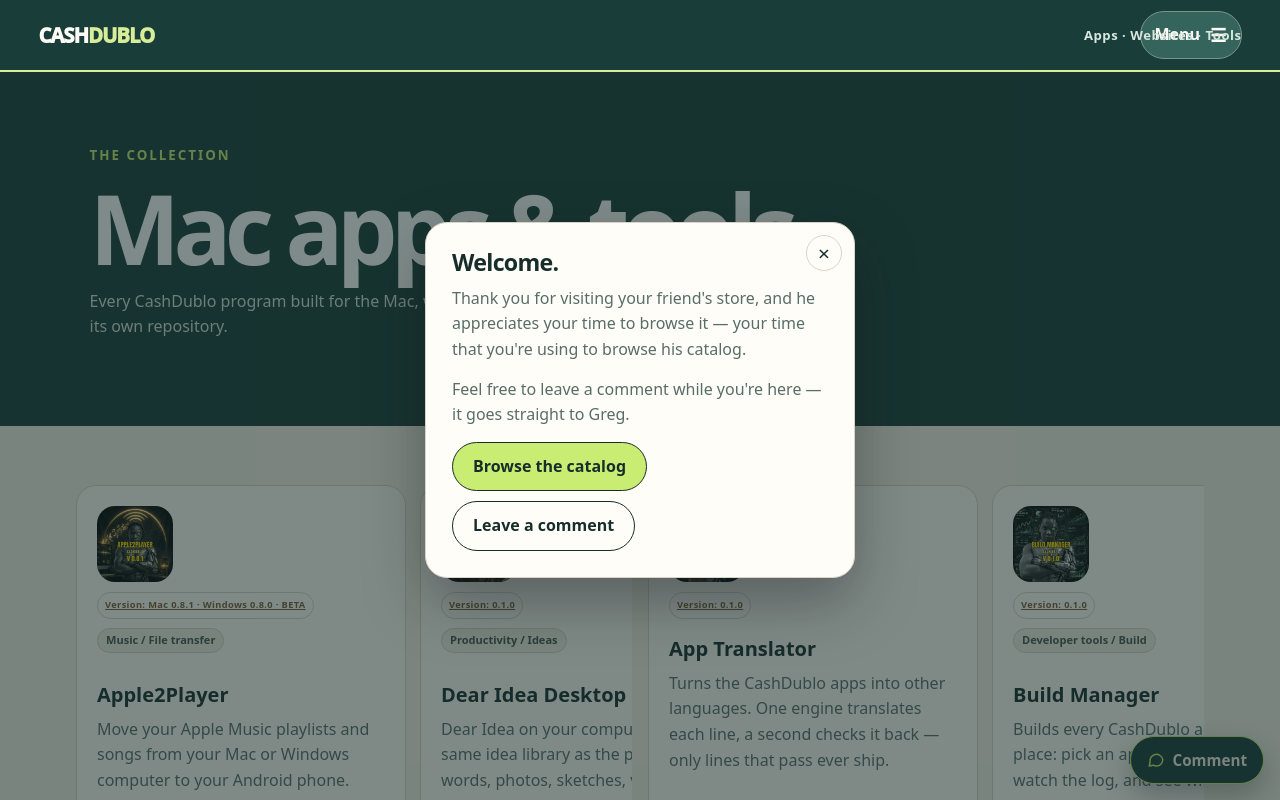
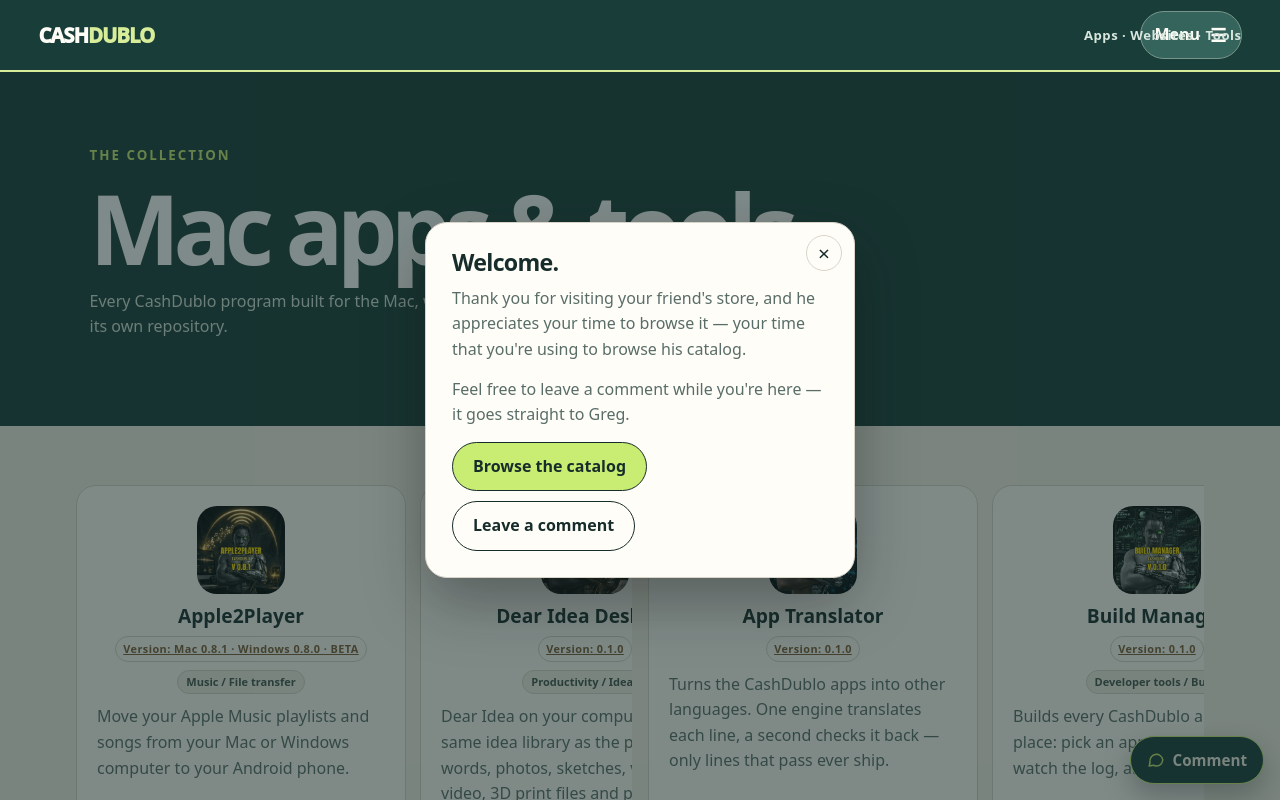
Before and after one commit to BigOdom1984/BigOdom1984.github.io, a plain HTML site: page mac.html in a window 1280 px wide. Shown: the top 800 px of the page. Drawn offline with Linux system fonts and the light colour scheme.

Commit message:
Apply shared vertical app-card layout across catalogue pages

```diff
--- a/assets/site-enhancements.css
+++ b/assets/site-enhancements.css
@@ -62,3 +62,112 @@ input,select,textarea,button{max-width:100%;font:inherit}
 .cd-app-icon-frame>img{display:block;max-width:100%;height:auto}
 .cd-app-icon-frame[data-build-status="red"]::after{content:"UNDER CONSTRUCTION";position:absolute;left:-5%;right:-5%;bottom:8%;z-index:2;padding:5px 3px;background:#f2c94c;color:#172d2b;border:1px solid #172d2b;border-radius:4px;text-align:center;font-size:clamp(7px,1.1vw,10px);line-height:1.15;font-weight:950;letter-spacing:.035em;white-space:normal;box-shadow:0 1px 4px #0005;pointer-events:none}
 .cd-app-icon-frame[data-build-status="green"]::after,.cd-app-icon-frame[data-build-status="yellow"]::after{content:none}
+
+
+
+/* AI-02: one shared app-card hierarchy for All Apps and platform-page clones. */
+.cd-app-card{
+  display:flex!important;
+  flex-direction:column!important;
+  align-items:center!important;
+  gap:8px!important;
+  min-width:0;
+  text-align:center;
+}
+.cd-app-card>a.icon-link{
+  order:1;
+  align-self:center!important;
+  justify-self:auto!important;
+  grid-column:auto!important;
+  grid-row:auto!important;
+  line-height:0;
+  margin:0 0 2px!important;
+}
+.cd-app-card>a.icon-link img,
+.cd-app-card .app-icon-placeholder{
+  display:block;
+  width:88px!important;
+  height:88px!important;
+  max-width:88px!important;
+  border-radius:20px;
+  object-fit:cover;
+}
+.cd-app-card>.cd-app-icon-frame{order:1;align-self:center}
+.cd-app-card>h2{
+  order:2;
+  align-self:stretch;
+  grid-column:auto!important;
+  grid-row:auto!important;
+  margin:0!important;
+  font-size:clamp(1rem,1.8vw,1.2rem)!important;
+  line-height:1.25!important;
+  white-space:nowrap;
+  overflow:hidden;
+  text-overflow:ellipsis;
+  overflow-wrap:normal!important;
+  word-break:normal!important;
+}
+.cd-app-card>.status{
+  order:3;
+  align-self:center!important;
+  grid-column:auto!important;
+  grid-row:auto!important;
+  margin:0!important;
+  max-width:100%;
+  white-space:nowrap!important;
+  overflow:hidden;
+  text-overflow:ellipsis;
+  font-size:.68rem;
+  line-height:1.25;
+}
+.cd-app-card>.cd-card-meta{
+  order:4;
+  display:flex;
+  justify-content:center;
+  width:100%;
+  margin:0!important;
+}
+.cd-app-card .cd-card-category{
+  white-space:normal;
+  text-align:center;
+}
+.cd-app-card>p,
+.cd-app-card>.description{
+  order:5;
+  align-self:stretch;
+  grid-column:auto!important;
+  margin:2px 0 8px!important;
+  text-align:left;
+}
+.cd-app-card>.links{
+  order:6;
+  align-self:stretch;
+  display:flex;
+  justify-content:center;
+  align-items:center;
+  flex-wrap:nowrap!important;
+  gap:8px 14px!important;
+  width:100%;
+  margin-top:auto!important;
+  white-space:nowrap;
+}
+.cd-app-card>.links a{
+  white-space:nowrap;
+  flex:0 0 auto;
+}
+.cd-app-card>.plats{
+  order:7;
+  align-self:stretch;
+  grid-column:auto!important;
+  margin:2px 0 0!important;
+  text-align:center;
+  white-space:nowrap;
+}
+@media(max-width:550px){
+  .cd-app-card{padding:18px!important}
+  .cd-app-card>h2{font-size:1.05rem!important}
+  .cd-app-card>.links{gap:8px!important}
+}
+@media(prefers-reduced-motion:reduce){
+  .cd-app-card{scroll-behavior:auto}
+}
```
